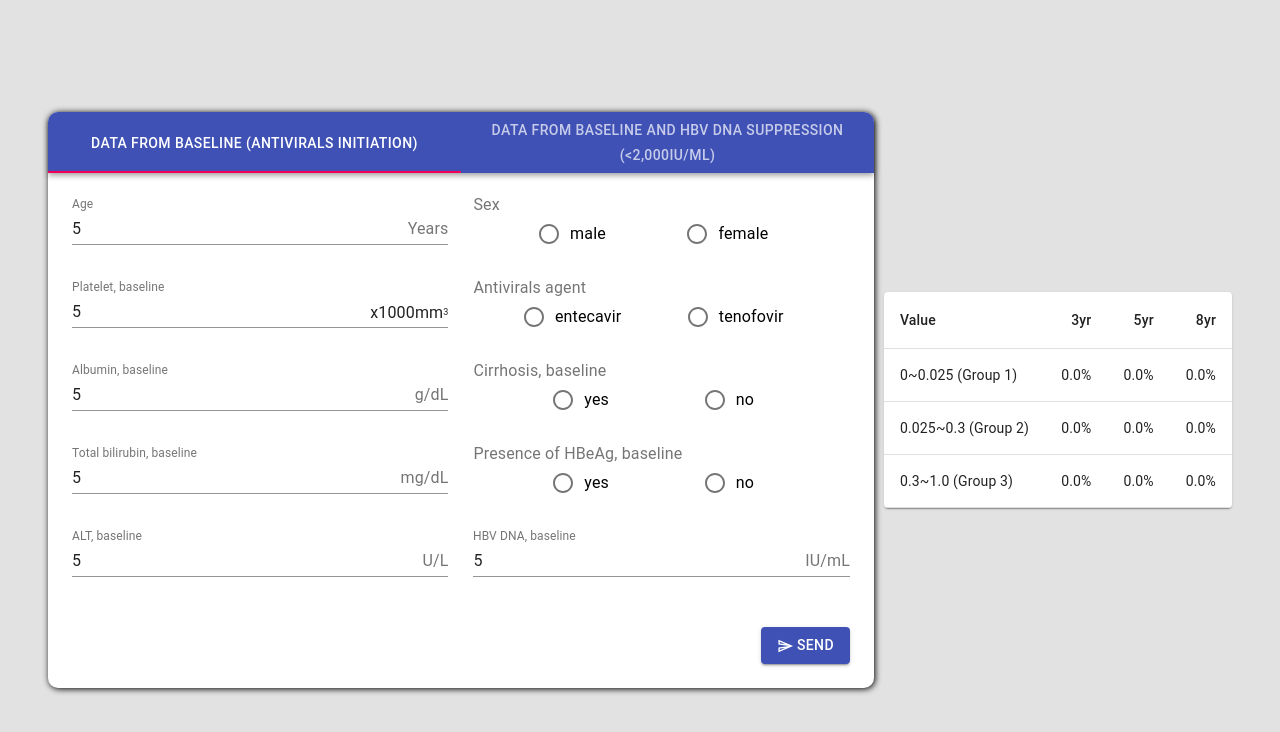
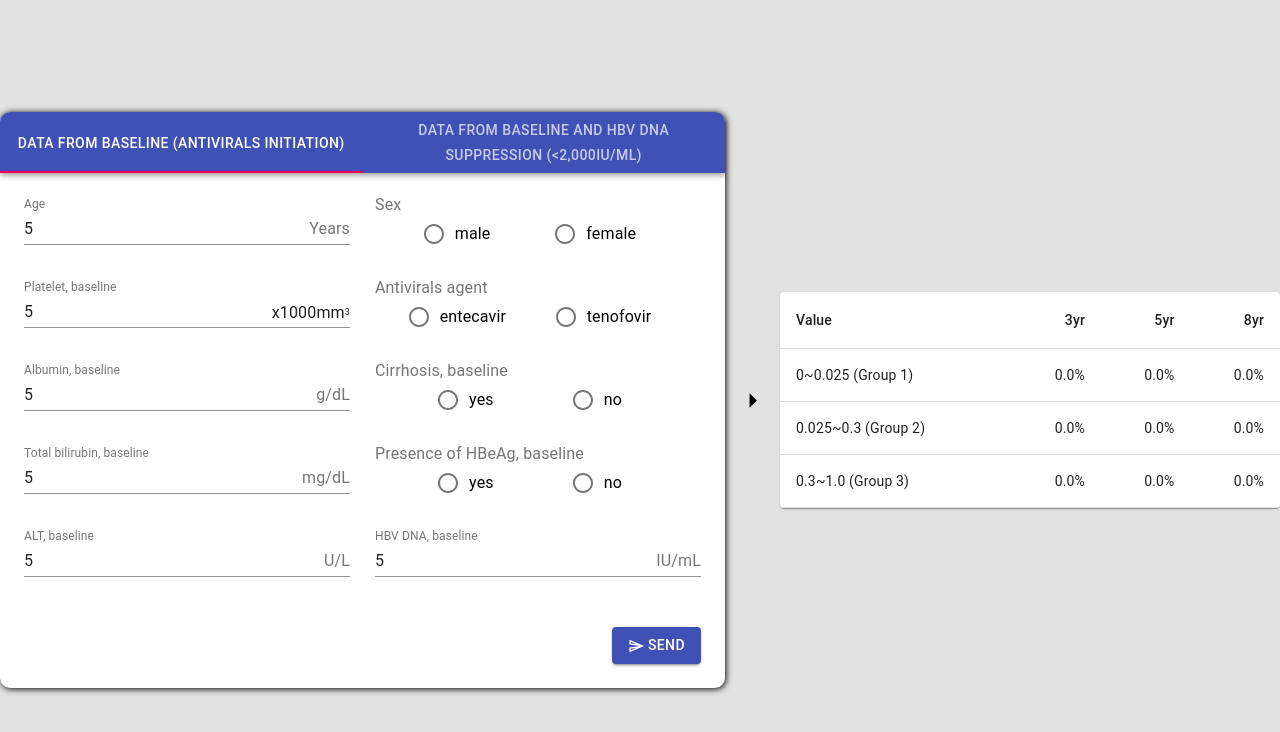
Before and after one commit to LeeSeungjae00/plan-s, a React (Create React App) app: page / in a window 1280 px wide. Both pictures are taken after typing "5", "5", "5", "5", "5", "5" into the empty fields and a click on the button "SEND". Shown: the top 732 px of the page. Built offline with nearby package versions, Linux system fonts and the light colour scheme.

Commit message:
결과물 테이블 나올떄 애니매이션 추가 (화살표도 추가)

```diff
--- a/src/App.css
+++ b/src/App.css
@@ -12,7 +12,11 @@
 }
 
 .tab-rapper{
-  background-color:rgb(226, 226, 226);
+  width: fit-content;
+  height: fit-content;
+}
+
+.result_rapper{
   width: fit-content;
   height: fit-content;
 }
--- a/src/App.js
+++ b/src/App.js
@@ -1,12 +1,12 @@
 import React from 'react';
 import './App.css'
 import { makeStyles } from '@material-ui/core/styles';
-import AppBar from '@material-ui/core/AppBar';
-import Tabs from '@material-ui/core/Tabs';
+import { AppBar, Tabs, Grow } from '@material-ui/core';
 import { TabPanel, a11yProps, LinkTab } from './Content/tapModule'
 import InputComponent from './Content/InputComponent'
 import RadioComponent from './Content/RadioComponent';
 import ResultTable from './Content/ResultTable'
+import { ArrowRight } from '@material-ui/icons';
 
 
 const useStyles = makeStyles((theme) => ({
@@ -26,20 +26,21 @@ const useStyles = makeStyles((theme) => ({
 export default function App() {
   const classes = useStyles();
   const [tabValue, setTapValue] = React.useState(0);
-  const [tableVisible,setTableVisible] = React.useState(false);
+  const [tableVisible, setTableVisible] = React.useState(false);
 
   const result = {};
 
 
   const handleTabChange = (event, newValue) => {
+    setTableVisible(false);
     setTapValue(newValue);
   };
 
   const handleSend = () => {
 
     console.log(result);
-    if(tableVisible === false) setTableVisible(true)
-    else{
+    if (tableVisible === false) setTableVisible(true)
+    else {
 
     }
   }
@@ -179,8 +180,17 @@ export default function App() {
           </TabPanel>
         </div>
       </div>
-      {tableVisible ? <ResultTable result = {result}></ResultTable> : <></>}
-
+      { tableVisible ?
+      <>
+        <Grow timeout = {1000} in={tableVisible}>
+          <ArrowRight fontSize="large"></ArrowRight>
+        </Grow>
+        <Grow in={tableVisible}
+          style={{ transformOrigin: '0 0 0' }}
+          {...(tableVisible ? { timeout: 1500 } : {})}>
+          <div><ResultTable result={result}></ResultTable></div>
+        </Grow></> : null
+      }
     </div>
   );
 }
--- a/src/Content/InputComponent.jsx
+++ b/src/Content/InputComponent.jsx
@@ -1,18 +1,16 @@
-import React, { useState } from 'react'
+import React from 'react'
 import { InputAdornment, FormControl, Input, InputLabel } from '@material-ui/core';
 
 export default function InputComponent({ lable, adornment, setInputVal, type, min, max }) {
-    const [value, setValue] = useState("");
     return (
         <FormControl>
             <InputLabel htmlFor={lable + "_id"}>{lable}</InputLabel>
             <Input
                 type={type}
-                // value = {value}
                 onChange={(e) => {
                     if(min > e.nativeEvent.target.value) e.nativeEvent.target.value = "";
                     if(max < e.nativeEvent.target.value) e.nativeEvent.target.value = max;
-                    if(e.nativeEvent.target.value != "") setInputVal(e.nativeEvent.target.value);
+                    if(e.nativeEvent.target.value !== "") setInputVal(e.nativeEvent.target.value);
 
                 }}
                 endAdornment={<InputAdornment position="end">{adornment}</InputAdornment>}
--- a/src/Content/ResultTable.jsx
+++ b/src/Content/ResultTable.jsx
@@ -5,7 +5,7 @@ import Paper from '@material-ui/core/Paper';
 
 const useStyles = makeStyles((theme) => ({
     table: {
-        minWidth: 300,
+        minWidth: 500,
     },
 }));
 
@@ -21,7 +21,7 @@ export default function ResultTable({result}) {
         createData("0.3~1.0 (Group 3)", "0.0%", "0.0%", "0.0%"),]
     )
     return (
-        <div className="tab-rapper">
+        <div className="result-rapper">
             <TableContainer component={Paper}>
                 <Table className={classes.table} aria-label="simple table">
                     <TableHead>
```
Also changed, not shown: 1 other file (tests, documents, lock files or other folders).
